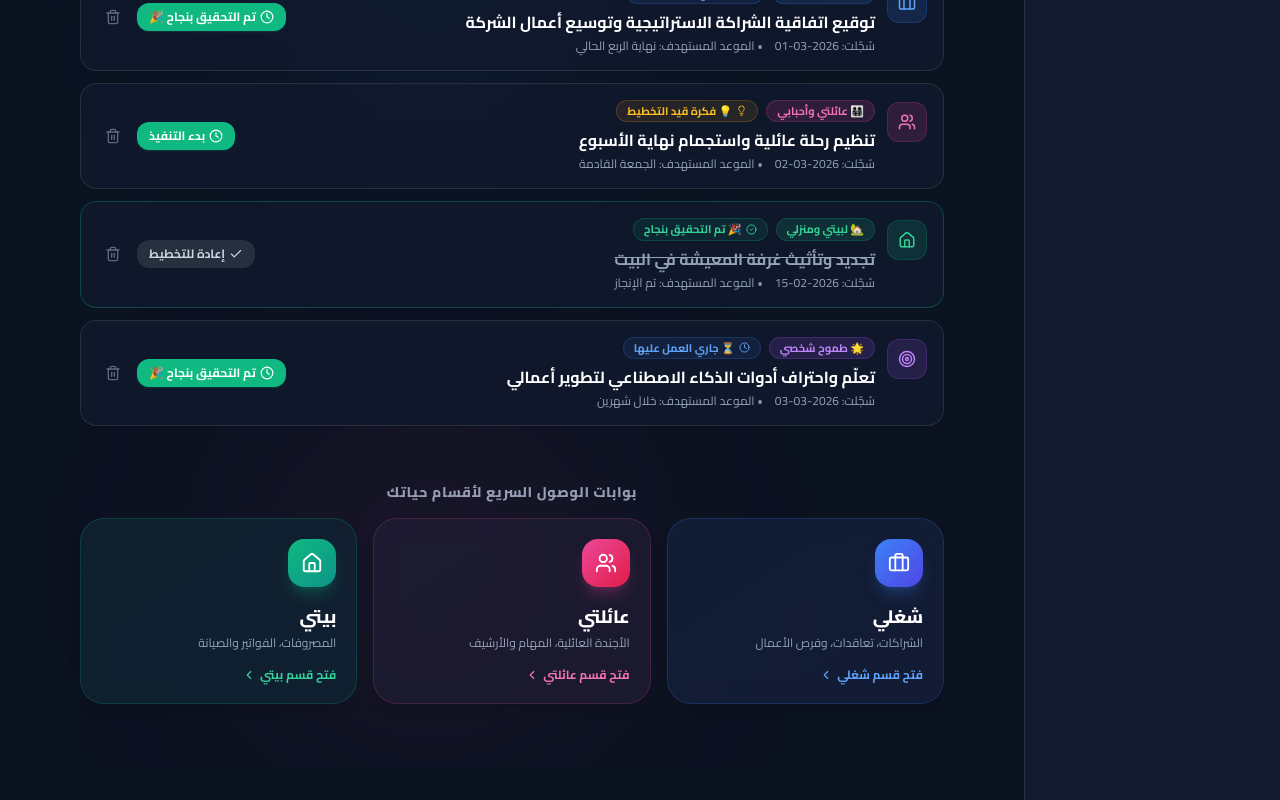
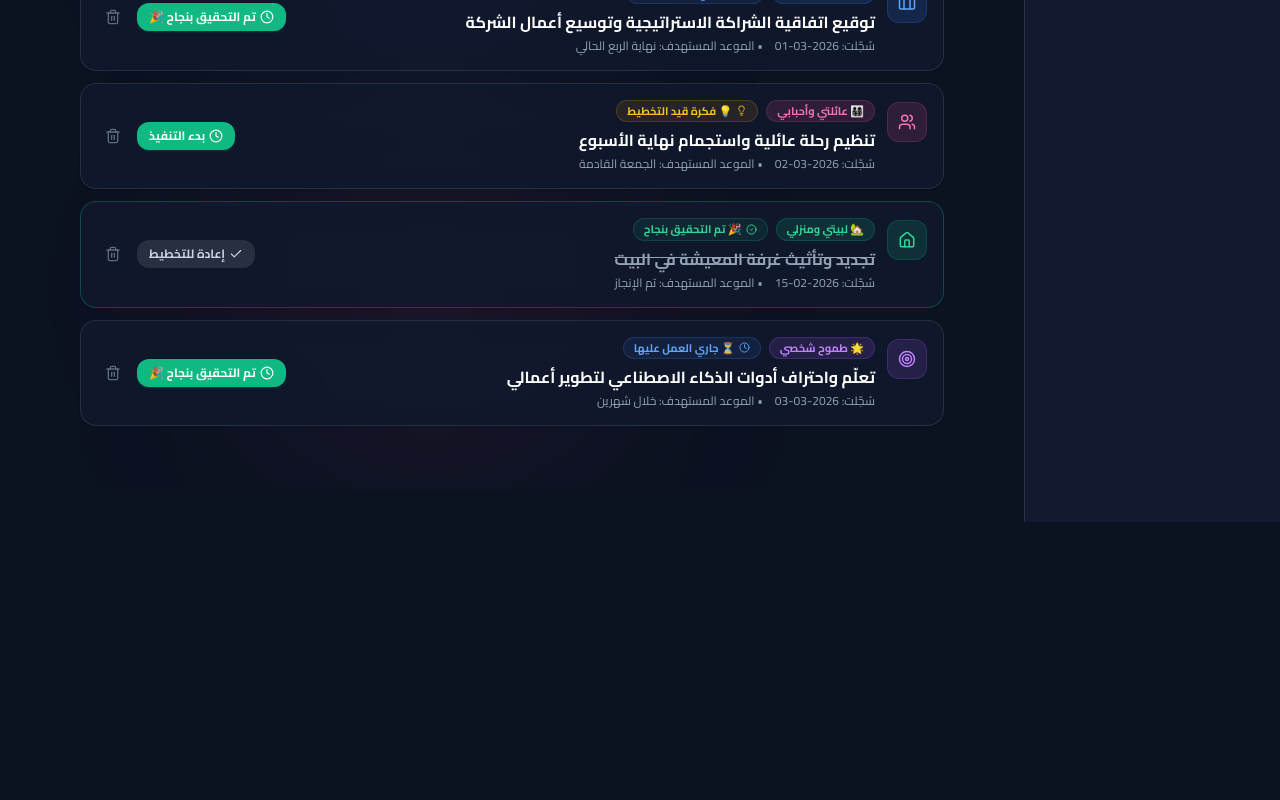
Before and after one commit to aliabdlatif1510-cell/opekia1, a Next.js app: page /dashboard in a window 1280 px wide. Shown: the part 827-1627 px from the top of the page. After the commit the page ends 1349 px from the top, so only its background shows below. Built offline with nearby package versions, Linux system fonts and the light colour scheme; sample sign-in values are in the browser's storage.

Commit message:
Fix: Remove old items under home and replace strictly with (نفسك في إيه؟)

```diff
--- a/app/dashboard/DashboardClient.tsx
+++ b/app/dashboard/DashboardClient.tsx
@@ -531,83 +531,6 @@ export default function DashboardClient() {
         </div>
       </div>
 
-      {/* QUICK CORE SPHERES ACCESS */}
-      <div className="mx-auto mt-14 max-w-4xl px-4">
-        <div className="mb-4 text-center">
-          <h3 className="text-sm font-extrabold uppercase tracking-wider text-slate-400">
-            بوابات الوصول السريع لأقسام حياتك
-          </h3>
-        </div>
-
-        <div className="grid grid-cols-1 gap-4 sm:grid-cols-3">
-          {/* Work Sphere */}
-          <Link
-            href="/dashboard/work"
-            className="group relative flex flex-col justify-between rounded-3xl border border-blue-500/20 bg-gradient-to-br from-blue-500/5 to-indigo-500/5 p-5 shadow-lg backdrop-blur-md transition-all duration-300 hover:-translate-y-1 hover:border-blue-500/50 hover:shadow-xl dark:bg-navy-800/80"
-          >
-            <div>
-              <div className="flex h-12 w-12 items-center justify-center rounded-2xl bg-gradient-to-br from-blue-500 to-indigo-600 text-white shadow-lg shadow-blue-500/25 transition group-hover:scale-110">
-                <Briefcase size={22} />
-              </div>
-              <h4 className="mt-4 text-lg font-black text-slate-900 group-hover:text-blue-600 dark:text-white dark:group-hover:text-blue-400">
-                شغلي
-              </h4>
-              <p className="mt-1 text-xs text-slate-500 dark:text-slate-400">
-                الشراكات، تعاقدات، وفرص الأعمال
-              </p>
-            </div>
-            <div className="mt-4 flex items-center gap-1 text-xs font-bold text-blue-600 dark:text-blue-400">
-              <span>فتح قسم شغلي</span>
-              <ChevronLeft size={14} className="transition group-hover:-translate-x-1" />
-            </div>
-          </Link>
-
-          {/* Family Sphere */}
-          <Link
-            href="/dashboard/family"
-            className="group relative flex flex-col justify-between rounded-3xl border border-pink-500/20 bg-gradient-to-br from-pink-500/5 to-rose-500/5 p-5 shadow-lg backdrop-blur-md transition-all duration-300 hover:-translate-y-1 hover:border-pink-500/50 hover:shadow-xl dark:bg-navy-800/80"
-          >
-            <div>
-              <div className="flex h-12 w-12 items-center justify-center rounded-2xl bg-gradient-to-br from-pink-500 to-rose-600 text-white shadow-lg shadow-pink-500/25 transition group-hover:scale-110">
-                <Users size={22} />
-              </div>
-              <h4 className="mt-4 text-lg font-black text-slate-900 group-hover:text-pink-600 dark:text-white dark:group-hover:text-pink-400">
-                عائلتي
-              </h4>
-              <p className="mt-1 text-xs text-slate-500 dark:text-slate-400">
-                الأجندة العائلية، المهام والأرشيف
-              </p>
-            </div>
-            <div className="mt-4 flex items-center gap-1 text-xs font-bold text-pink-600 dark:text-pink-400">
-              <span>فتح قسم عائلتي</span>
-              <ChevronLeft size={14} className="transition group-hover:-translate-x-1" />
-            </div>
-          </Link>
-
-          {/* Home Sphere */}
-          <Link
-            href="/dashboard/home"
-            className="group relative flex flex-col justify-between rounded-3xl border border-emerald-500/20 bg-gradient-to-br from-emerald-500/5 to-teal-500/5 p-5 shadow-lg backdrop-blur-md transition-all duration-300 hover:-translate-y-1 hover:border-emerald-500/50 hover:shadow-xl dark:bg-navy-800/80"
-          >
-            <div>
-              <div className="flex h-12 w-12 items-center justify-center rounded-2xl bg-gradient-to-br from-emerald-500 to-teal-600 text-white shadow-lg shadow-emerald-500/25 transition group-hover:scale-110">
-                <Home size={22} />
-              </div>
-              <h4 className="mt-4 text-lg font-black text-slate-900 group-hover:text-emerald-600 dark:text-white dark:group-hover:text-emerald-400">
-                بيتي
-              </h4>
-              <p className="mt-1 text-xs text-slate-500 dark:text-slate-400">
-                المصروفات، الفواتير والصيانة
-              </p>
-            </div>
-            <div className="mt-4 flex items-center gap-1 text-xs font-bold text-emerald-600 dark:text-emerald-400">
-              <span>فتح قسم بيتي</span>
-              <ChevronLeft size={14} className="transition group-hover:-translate-x-1" />
-            </div>
-          </Link>
-        </div>
-      </div>
-
       {/* TOAST NOTIFICATION */}
       {toast && (
         <div className="fixed bottom-6 start-1/2 z-50 -translate-x-1/2 rounded-2xl bg-slate-900/95 px-5 py-3 text-sm font-bold text-white shadow-2xl backdrop-blur-md dark:bg-emerald-600">
--- a/app/dashboard/layout.tsx
+++ b/app/dashboard/layout.tsx
@@ -8,9 +8,7 @@ import { supabase, isSupabaseConfigured } from "@/lib/supabase";
 
 const NAV = [
   { href: "/dashboard", label: "الرئيسية", icon: LayoutDashboard, exact: true },
-  { href: "/dashboard/work", label: "شغلي", icon: Briefcase },
-  { href: "/dashboard/family", label: "عائلتي", icon: Users },
-  { href: "/dashboard/home", label: "بيتي", icon: Home },
+  { href: "/dashboard/wishes", label: "نفسك في إيه؟", icon: Sparkles },
 ];
 
 export default function DashboardLayout({ children }: { children: ReactNode }) {
--- /dev/null
+++ b/app/dashboard/wishes/page.tsx
@@ -0,0 +1,7 @@
+export const dynamic = "force-dynamic";
+
+import DashboardClient from "../DashboardClient";
+
+export default function WishesPage() {
+  return <DashboardClient />;
+}
```
